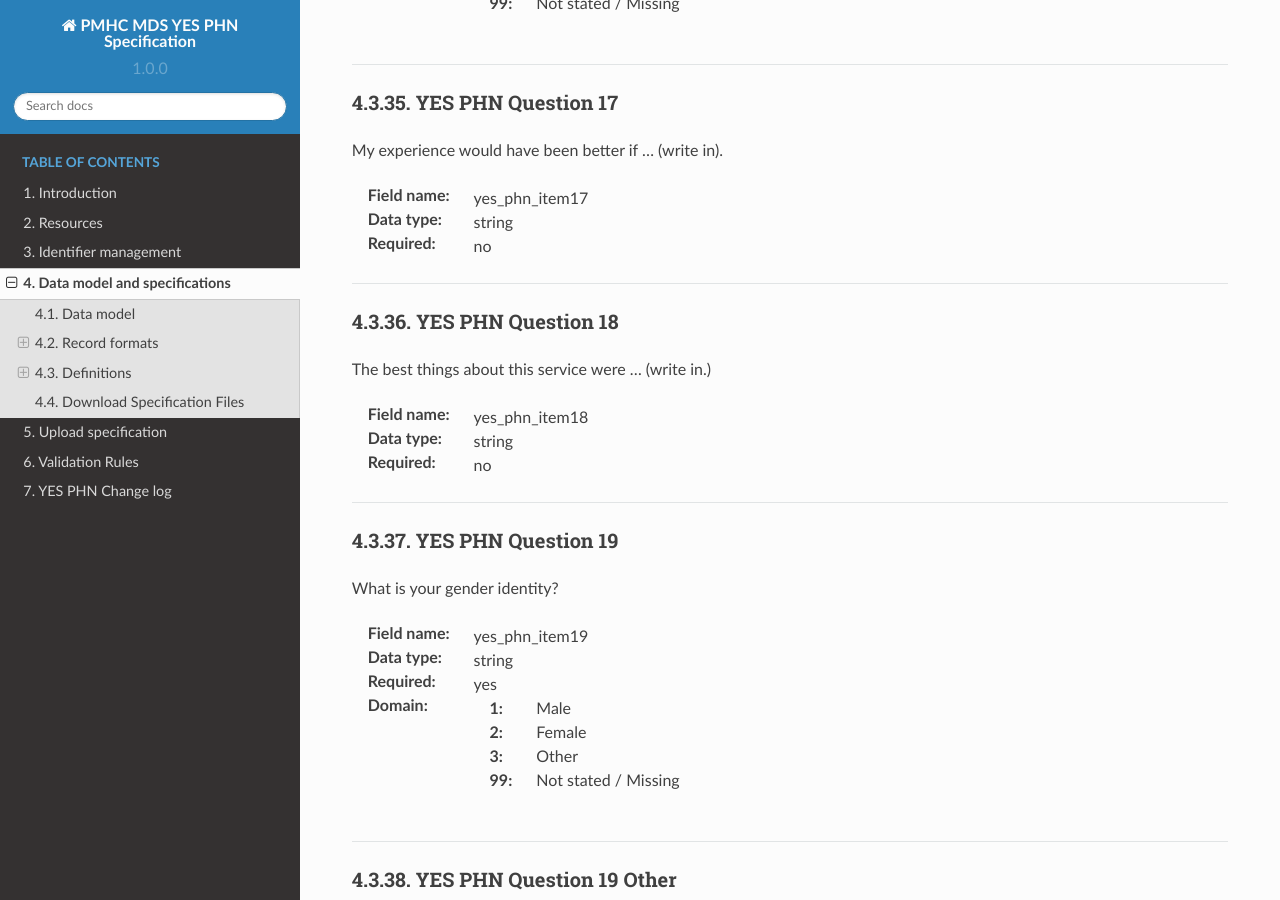
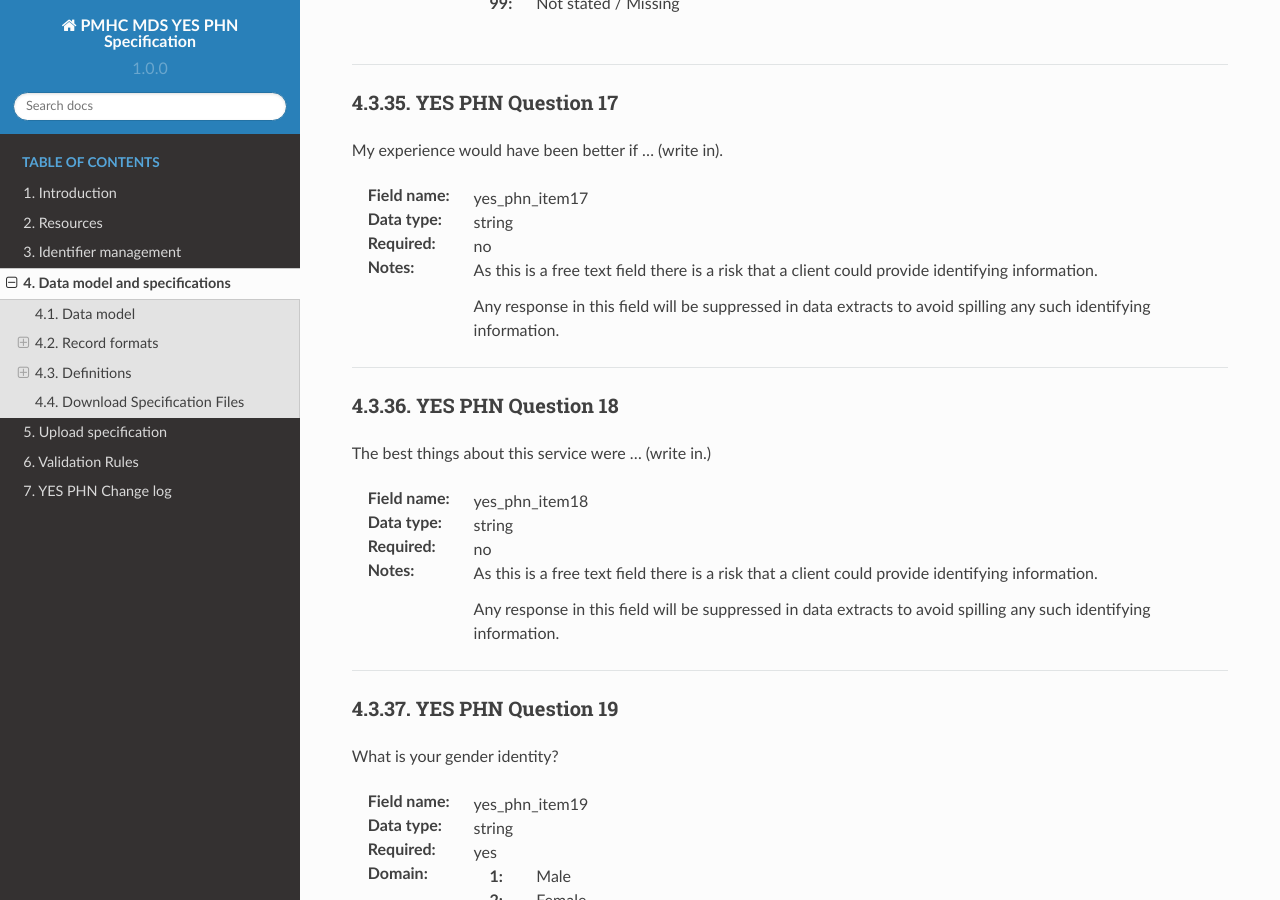
Before and after one commit to logicly-au/pmhc-spec-survey, a Sphinx documentation site: the page built from doc/data-model-and-specifications.rst, in a window 1280 px wide and 900 px high, scrolled down 21125 px. Built offline with Sphinx 7.4.7 and the Read the Docs theme 2.0.0, drawn with Linux system fonts in a browser that asks for light colours.

```diff
--- a/doc/include/definitions.rst
+++ b/doc/include/definitions.rst
@@ -840,6 +840,9 @@ My experience would have been better if … (write in).
 
 :Required: no
 
+:Notes:
+  .. include:: shared/suppressed_field.rst
+
 ----------
 
 .. _dfn-yes_phn_item18:
@@ -854,6 +857,9 @@ The best things about this service were … (write in.)
 :Data type: string
 
 :Required: no
+
+:Notes:
+  .. include:: shared/suppressed_field.rst
 
 ----------
 
--- a/version.txt
+++ b/version.txt
@@ -1,4 +1,4 @@
 version: 1.0.0
 
-commit_hash: 9d3dedae38adf24ac471736bb3e743706218fcd2
-commit_date: Thu Aug 31 13:19:13 2023
+commit_hash: 90b56fb2570b02e0770e35d0228fc3201acfbea9
+commit_date: Tue Sep 5 16:03:51 2023
```
Also changed, not shown: 17 other files.
